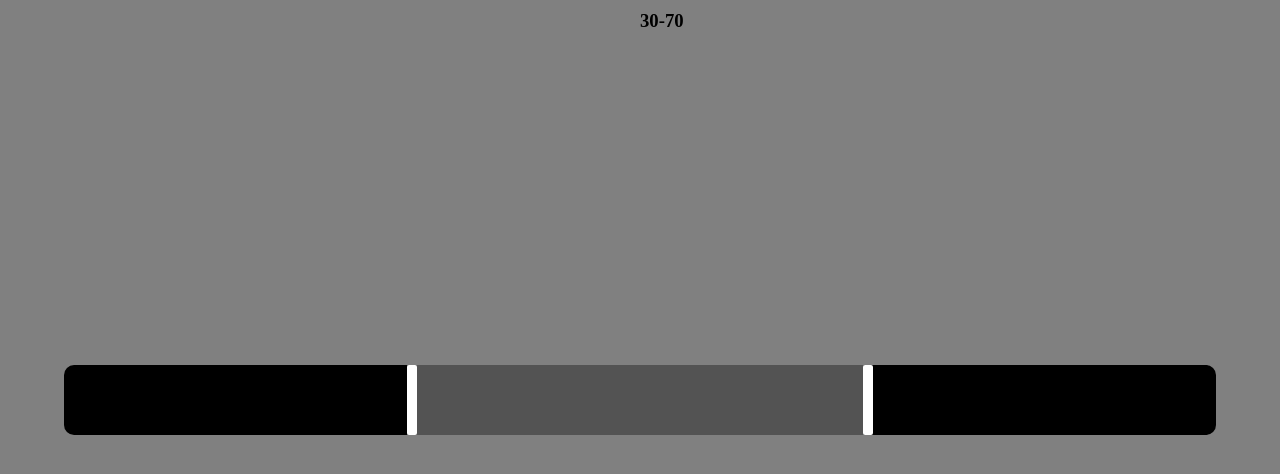
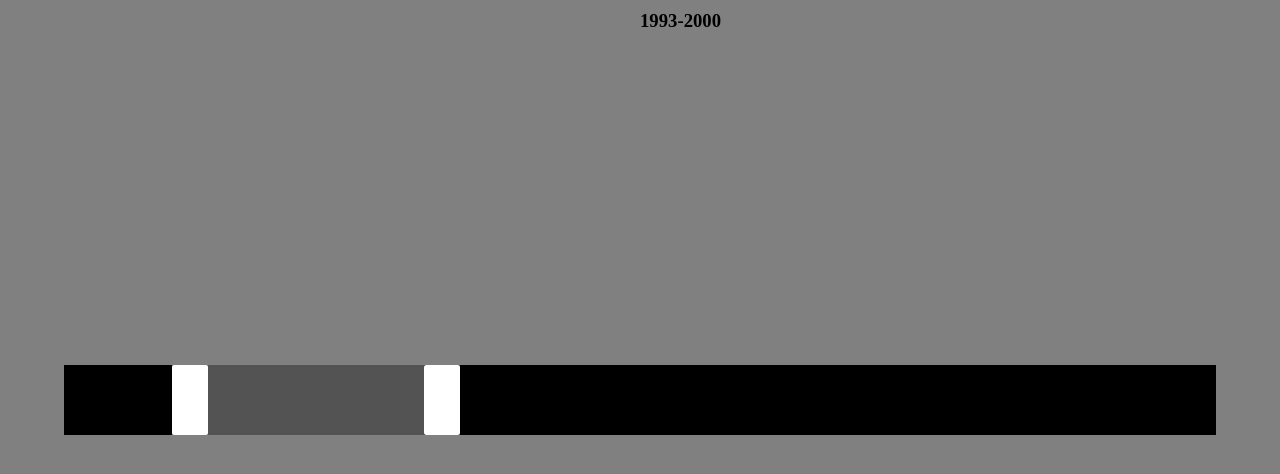
Before and after one commit to aiacuone/Multi-Range-Slider, a React (Create React App) app: page / in a window 1280 px wide. Shown: the top 474 px of the page. Built offline with nearby package versions, Linux system fonts and the light colour scheme.

Commit message:
changed from using percentage to using pixels, now able to give min and max values, still minor issues

```diff
--- a/src/MultiRange.js
+++ b/src/MultiRange.js
@@ -2,83 +2,76 @@ import React, { useState, useEffect, useRef } from 'react'
 import './multiRange.css'
 
 export default function MultiRange() {
-	let track = useRef()
-
-  let step = 10
-  let minValue = 1991
-  let maxValue = 2021
-
-	let [min, setMin] = useState(30)
-	let [max, setMax] = useState(70)
+	let [min, setMin] = useState(3)
+	let [max, setMax] = useState(10)
 	let [minDrag, setMinDrag] = useState(false)
 	let [maxDrag, setMaxDrag] = useState(false)
 	let [trackWidth, setTrackWidth] = useState(0)
 	let [trackFill, setTrackFill] = useState(undefined)
+	let [maxTrackWidth, setMaxTrackWidth] = useState('')
+
+	let track = useRef()
+	let step = 2
+	let minValue = 1990
+	let maxValue = 2022
+	let pixelsPerRatio = Math.ceil(maxTrackWidth / (maxValue - minValue))
 
 	//Finds the Closest Thumb
 	function handleMouseDown() {
-		let minDistance = Math.abs(trackWidth - min)
-		let maxDistance = Math.abs(trackWidth - max)
-
-		if (minDistance <= maxDistance && trackWidth < 101) {
-			setMin(trackWidth)
+		let minDistance = Math.abs(trackWidth - min * pixelsPerRatio)
+		let maxDistance = Math.abs(trackWidth - max * pixelsPerRatio)
+		if (minDistance <= maxDistance && trackWidth < maxTrackWidth) {
+			setMin(Math.round(trackWidth / pixelsPerRatio))
 			setMinDrag(true)
-		} else if (minDistance >= maxDistance && trackWidth < 101) {
-			setMax(trackWidth)
+		} else if (minDistance >= maxDistance && trackWidth < maxTrackWidth) {
+			setMax(Math.round(trackWidth / pixelsPerRatio))
 			setMaxDrag(true)
 		}
 	}
 
 	//Gets Width % of Track
 	function handleMove(e) {
-		let parentWidthPercentage = parseInt(
-			((e.pageX -
-				(e.target.parentElement.offsetParent.offsetLeft +
-					e.target.parentElement.offsetLeft)) /
-				e.target.parentElement.clientWidth) *
-				100
-		)
-		let widthPercentage = parseInt(
-			((e.pageX - (e.target.offsetParent.offsetLeft + e.target.offsetLeft)) /
-				e.target.clientWidth) *
-				100
-		)
-		e.target.className !== 'track' && setTrackWidth(parentWidthPercentage)
-		e.target.className === 'track' && setTrackWidth(widthPercentage)
+		let parentPixelWidth =
+			e.pageX -
+			(e.target.parentElement.offsetParent.offsetLeft +
+				e.target.parentElement.offsetLeft)
+
+		let pixelWidth =
+			e.pageX - (e.target.offsetParent.offsetLeft + e.target.offsetLeft)
+
+		e.target.className !== 'track' && setTrackWidth(parentPixelWidth)
+		e.target.className === 'track' && setTrackWidth(pixelWidth)
 	}
 
+	useEffect(() => {
+		//Sets the maximum length of track
+		setMaxTrackWidth(track.current.clientWidth)
 
-	useEffect(() => {
+		//Sets Track Fill Width
+		setTrackFill(parseInt((max - min) * pixelsPerRatio))
+
 		//Sets the Thumb Position
 		if (
 			minDrag &&
-			trackWidth < 101 &&
-			trackWidth > -1 &&
-			trackWidth < max &&
-			trackWidth % step === 0
+			trackWidth % pixelsPerRatio < 13 &&
+			trackWidth < maxTrackWidth &&
+			trackWidth < max * pixelsPerRatio
 		) {
-			setMin(trackWidth)
+			setMin(Math.round(trackWidth / pixelsPerRatio))
 		}
 		if (
 			maxDrag &&
-			trackWidth < 101 &&
-			trackWidth > -1 &&
-			trackWidth > min &&
-			trackWidth % step === 0
+			trackWidth % pixelsPerRatio < 13 &&
+			trackWidth < maxTrackWidth &&
+			trackWidth > min * pixelsPerRatio
 		) {
-			setMax(trackWidth)
+			setMax(Math.round(trackWidth / pixelsPerRatio))
 		}
 
-		//Sets Track Fill Width
-		setTrackFill(
-			parseInt(
-				track.current.clientWidth * (max / 100) -
-					track.current.clientWidth * (min / 100)
-			) + 1
-		)
 		//Event listeners to stop bug when mouse leaves page or component, that thumb locks into moving
 		document.body.addEventListener('mouseup', handleMouseUp)
 		document.body.addEventListener('mouseleave', handleMouseUp)
+
 		return () => {
 			document.body.removeEventListener('mouseup', handleMouseUp)
 			document.body.removeEventListener('mouseleave', handleMouseUp)
@@ -94,7 +87,7 @@ export default function MultiRange() {
 		<div class="multiRange">
 			<div>
 				<h3>
-					{min}-{max}
+					{minValue + min}-{minValue + max}
 				</h3>
 			</div>
 			<div
@@ -105,12 +98,29 @@ export default function MultiRange() {
 				<div
 					class="rangeFill"
 					onMouseDown={(e) => e.preventDefault()}
-					style={{ left: min + '%', right: max + '%', width: trackFill }}
+					style={{
+						left: min * pixelsPerRatio + 'px',
+						right: max * pixelsPerRatio + 'px',
+						width: trackFill,
+					}}
 				/>
-				<div class="thumb min" style={{ left: min + '%' }} />
-				<div class="thumb max" style={{ left: max + '%' }} />
-      </div>
-      {/* {console.log(trackWidth)} */}
+				<div
+					class="thumb min"
+					onMouseDown={(e) => e.preventDefault()}
+					style={{
+						left: min * pixelsPerRatio + 'px',
+						width: pixelsPerRatio + 'px',
+					}}
+				/>
+				<div
+					class="thumb max"
+					onMouseDown={(e) => e.preventDefault()}
+					style={{
+						left: max * pixelsPerRatio + 'px',
+						width: pixelsPerRatio + 'px',
+					}}
+				/>
+			</div>
 		</div>
 	)
 }
--- a/src/multiRange.css
+++ b/src/multiRange.css
@@ -16,8 +16,8 @@
     display: flex;
     align-items: center;
     position: relative;
-    border-radius: 10px;
-    border-right: 10px black solid;
+    /* border-radius: 10px; */
+    /* border-right: 10px black solid; */
     cursor: pointer;
   }
 
```
